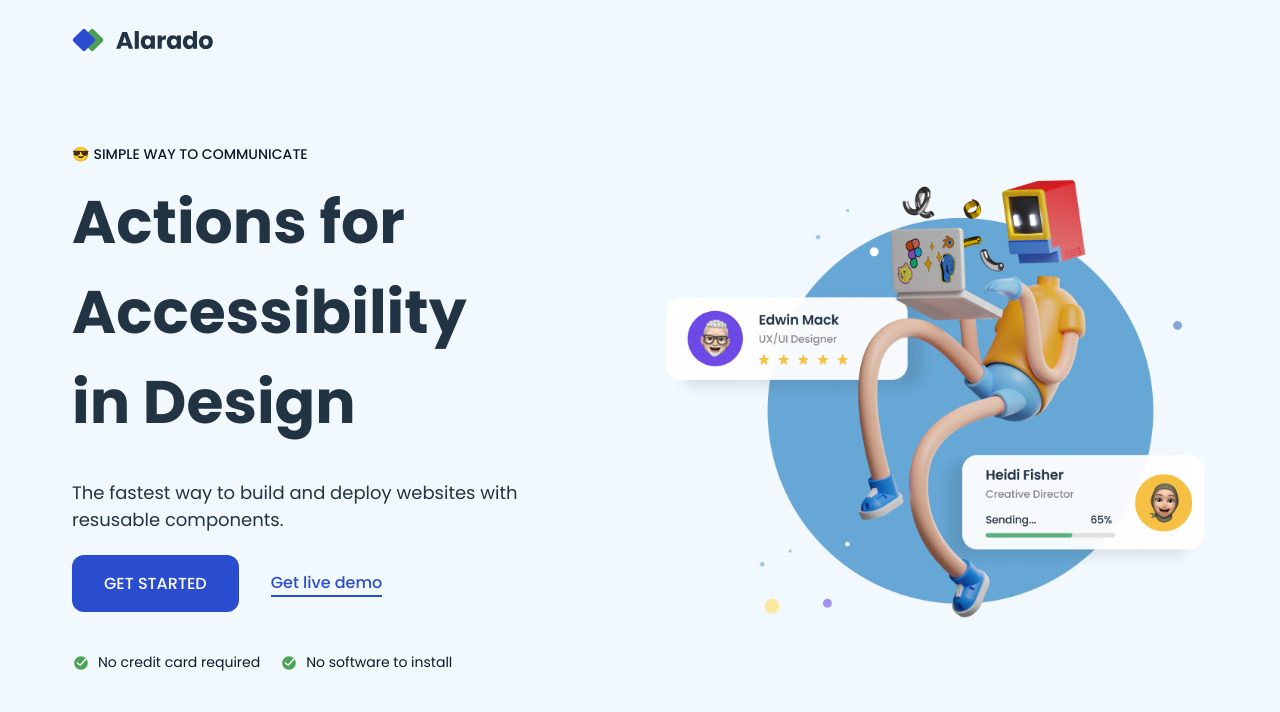
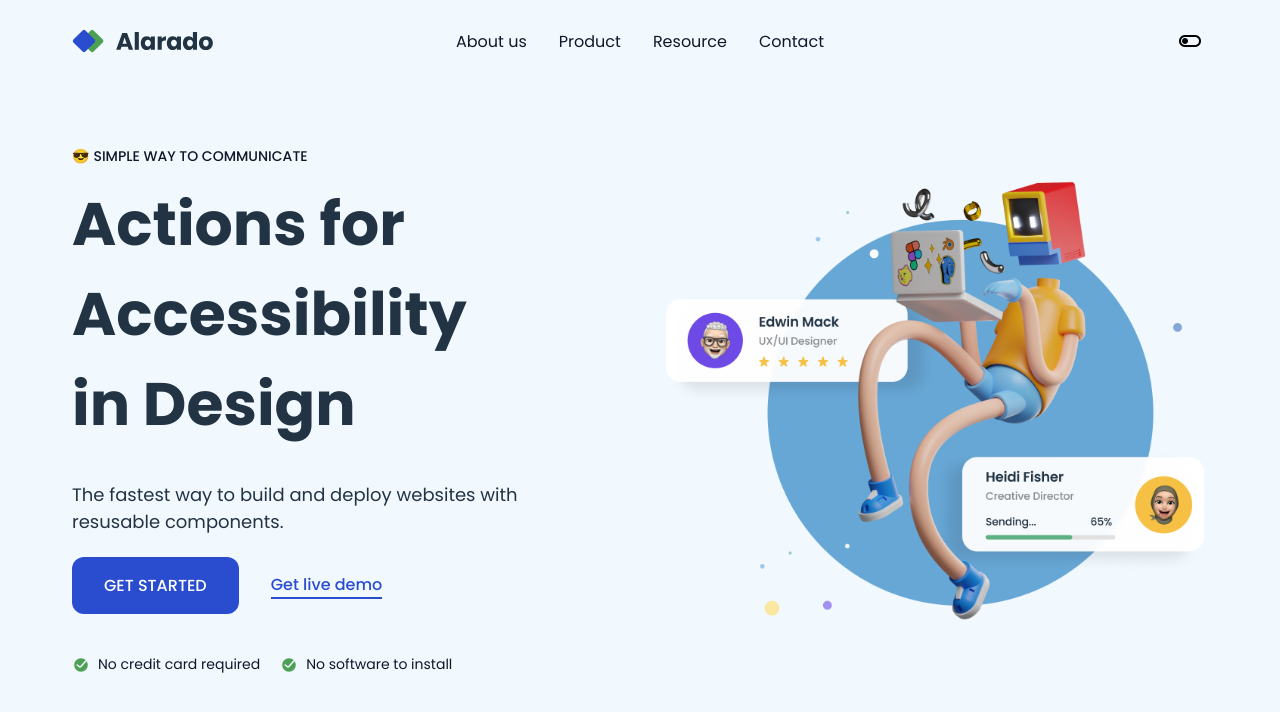
Before and after one commit to younessbennaj/simple-homepage, a plain HTML site: page index.html in a window 1280 px wide. Drawn offline with nearby package versions, Linux system fonts and the light colour scheme.

Commit message:
feat: add desktop navigation

```diff
--- a/index.html
+++ b/index.html
@@ -18,13 +18,32 @@
       rel="stylesheet"
       href="https://fonts.googleapis.com/css2?family=Material+Symbols+Outlined:opsz,wght,FILL,GRAD@24,400,0,0"
     />
+    <link
+      rel="stylesheet"
+      href="https://fonts.googleapis.com/css2?family=Material+Symbols+Outlined:opsz,wght,FILL,GRAD@24,400,0,0"
+    />
     <script defer src="javascript/index.js"></script>
     <title>Document</title>
   </head>
   <body>
     <nav class="nav">
-      <img class="logo" src="images/alarado-icon-homepage.svg" alt="" />
-      <button id="menu" class="icon-button">
+      <div class="nav-left">
+        <img class="logo" src="images/alarado-icon-homepage.svg" alt="" />
+      </div>
+      <div class="nav-center">
+        <ul class="nav-list">
+          <li class="nav-item">About us</li>
+          <li class="nav-item">Product</li>
+          <li class="nav-item">Resource</li>
+          <li class="nav-item">Contact</li>
+        </ul>
+      </div>
+      <div class="nav-right">
+        <button class="icon-button switch-button">
+          <span class="material-symbols-outlined"> toggle_off </span>
+        </button>
+      </div>
+      <button id="menu" class="icon-button menu-button">
         <span class="material-symbols-outlined"> menu </span>
       </button>
     </nav>
--- a/sass/style.scss
+++ b/sass/style.scss
@@ -34,9 +34,27 @@ ul {
 // NAVIGATION
 .nav {
   display: flex;
-  justify-content: space-between;
   align-items: center;
   padding: 24px;
+  justify-content: space-between;
+
+  .nav-left {
+    display: flex;
+    align-items: center;
+    flex: initial;
+  }
+
+  .nav-center {
+    display: none;
+  }
+
+  .nav-right {
+    display: none;
+  }
+
+  .logo {
+    width: 110px;
+  }
 
   @media screen and (min-width: 640px) {
     padding: 32px;
@@ -46,18 +64,62 @@ ul {
     }
   }
 
+  @media screen and (min-width: 750px) {
+    justify-content: start;
+
+    .nav-left {
+      display: flex;
+      justify-content: start;
+      flex: 25%;
+    }
+
+    .nav-center {
+      display: flex;
+      justify-content: center;
+      flex: 50%;
+    }
+
+    .nav-right {
+      display: flex;
+      justify-content: end;
+      flex: 25%;
+    }
+
+    .nav-list {
+      display: flex;
+      justify-content: center;
+      column-gap: 32px;
+    }
+
+    .nav-item {
+      font-size: 12px;
+    }
+
+    .logo {
+      width: 110px;
+    }
+
+    .menu-button {
+      display: none;
+    }
+  }
+
+  @media screen and (min-width: 800px) {
+    .nav-item {
+      font-size: 16px;
+    }
+  }
+
   @media screen and (min-width: 1025px) {
     padding: 28px 72px;
+
+    .nav-item {
+      font-size: 16px;
+    }
 
     .logo {
       height: initial;
       width: initial;
-    }
-  }
-
-  @media screen and (min-width: 750px) {
-    .icon-button {
-      display: none;
     }
   }
 }
```
Also changed, not shown: css/style.css.
